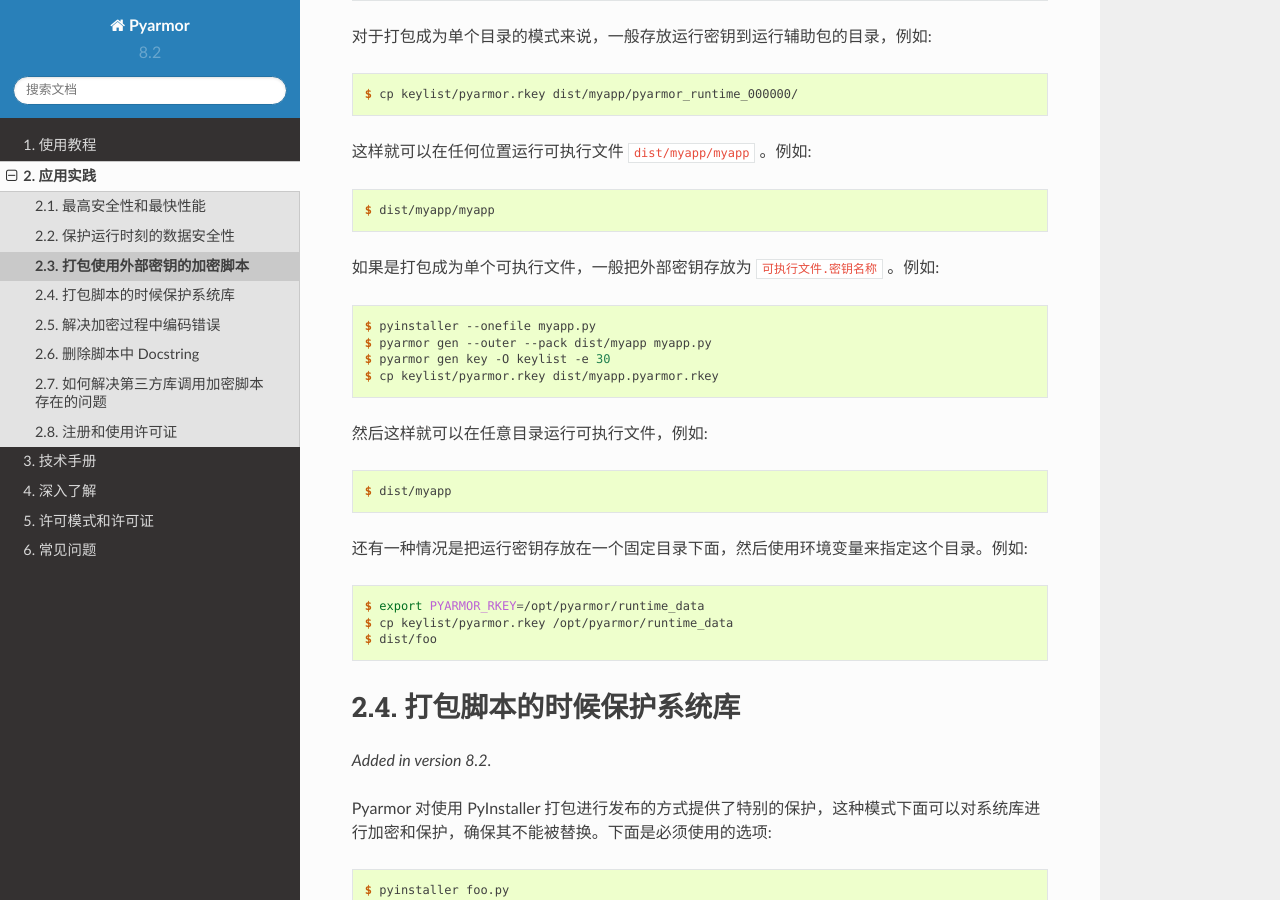
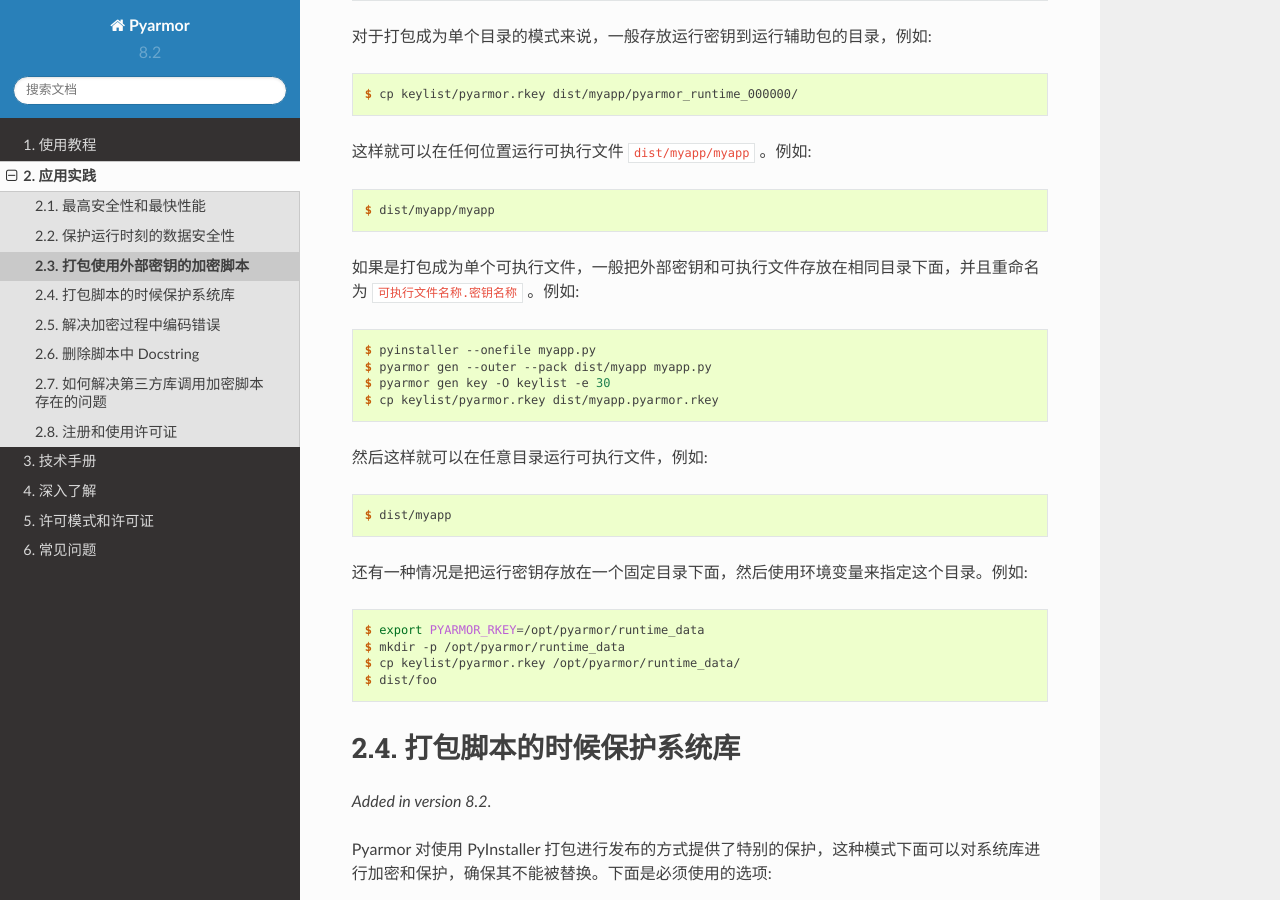
Before and after one commit to dashingsoft/pyarmor-docs-zh, a Sphinx documentation site: the page built from docs/how-to/obfuscation.rst, in a window 1280 px wide and 900 px high, scrolled down 536 px. Built offline with Sphinx 7.4.7 and the Read the Docs theme 2.0.0, drawn with Linux system fonts in a browser that asks for light colours.

Commit message:
Refine doc

```diff
--- a/docs/how-to/obfuscation.rst
+++ b/docs/how-to/obfuscation.rst
@@ -39,7 +39,7 @@
 
     $ dist/myapp/myapp
 
-如果是打包成为单个可执行文件，一般把外部密钥存放为 ``可执行文件.密钥名称`` 。例如::
+如果是打包成为单个可执行文件，一般把外部密钥和可执行文件存放在相同目录下面，并且重命名为 ``可执行文件名称.密钥名称`` 。例如::
 
     $ pyinstaller --onefile myapp.py
     $ pyarmor gen --outer --pack dist/myapp myapp.py
@@ -53,7 +53,8 @@
 还有一种情况是把运行密钥存放在一个固定目录下面，然后使用环境变量来指定这个目录。例如::
 
     $ export PYARMOR_RKEY=/opt/pyarmor/runtime_data
-    $ cp keylist/pyarmor.rkey /opt/pyarmor/runtime_data
+    $ mkdir -p /opt/pyarmor/runtime_data
+    $ cp keylist/pyarmor.rkey /opt/pyarmor/runtime_data/
     $ dist/foo
 
 ==========================
--- a/docs/how-to/protection.rst
+++ b/docs/how-to/protection.rst
@@ -46,7 +46,7 @@
 
 .. [#] PyInstaller 如果使用选项 ``--onefile`` 打包成为单个可执行文件，这个文件在执行的时候会解压到一个临时目录下面执行，需要保证第三方工具或者签名工具对解压后的文件也能够提供保护，否则是没有保护效果的，因为真正的动态库等相关文件都在这个解压后的目录下面。
 
-.. [#] 配置项 ``check_interp`` 在 Intel i686 系列 CPU 下面无法使用。
+.. [#] 不要在 Intel i686 系列的平台上使用配置项 ``check_interp`` ，这个选项无法在这些平台工作。
 
 **自定义补丁**
 
--- a/docs/reference/man.rst
+++ b/docs/reference/man.rst
@@ -470,7 +470,7 @@
 外部密钥文件也可以存放在其他位置，在运行的时候会依次查找下面的路径:
 
 - 运行辅助包的目录
-- 环境变量 :env:`PYARMOR_RKEY` 指定的路径，路径名称中不能包含 ``..`` ，尾部不能是路径分隔符，一般用来指定一个绝对路径，例如 ``/var/data``
+- 环境变量 :envvar:`PYARMOR_RKEY` 指定的路径，路径名称中不能包含 ``..`` ，尾部不能是路径分隔符，一般用来指定一个绝对路径，例如 ``/var/data``
 - 当前目录
 
 如果在以上目录下找不到 ``pyarmor.rkey`` ，会查看是否存在文件
--- a/docs/topic/repack.rst
+++ b/docs/topic/repack.rst
@@ -15,7 +15,7 @@
 
 如果有选项 :option:`--pack` ，那么默认输出目录是 :file:`.pyarmor/pack/dist` ，在加密完成之后，还进行下面的额外处理:
 
-* 提取可执行文件中内容到一个临时目录 :file:`.pyarmor/pack/temp`
+* 提取可执行文件中内容到一个临时目录 :file:`.pyarmor/pack/`
 * 使用加密脚本替换临时目录中同名的未加密脚本
 * 把加密脚本的 :term:`运行辅助文件` 增加到临时目录中
 * 根据把临时目录中所有内容重新生成可执行文件，并替换原来的可执行文件
```
